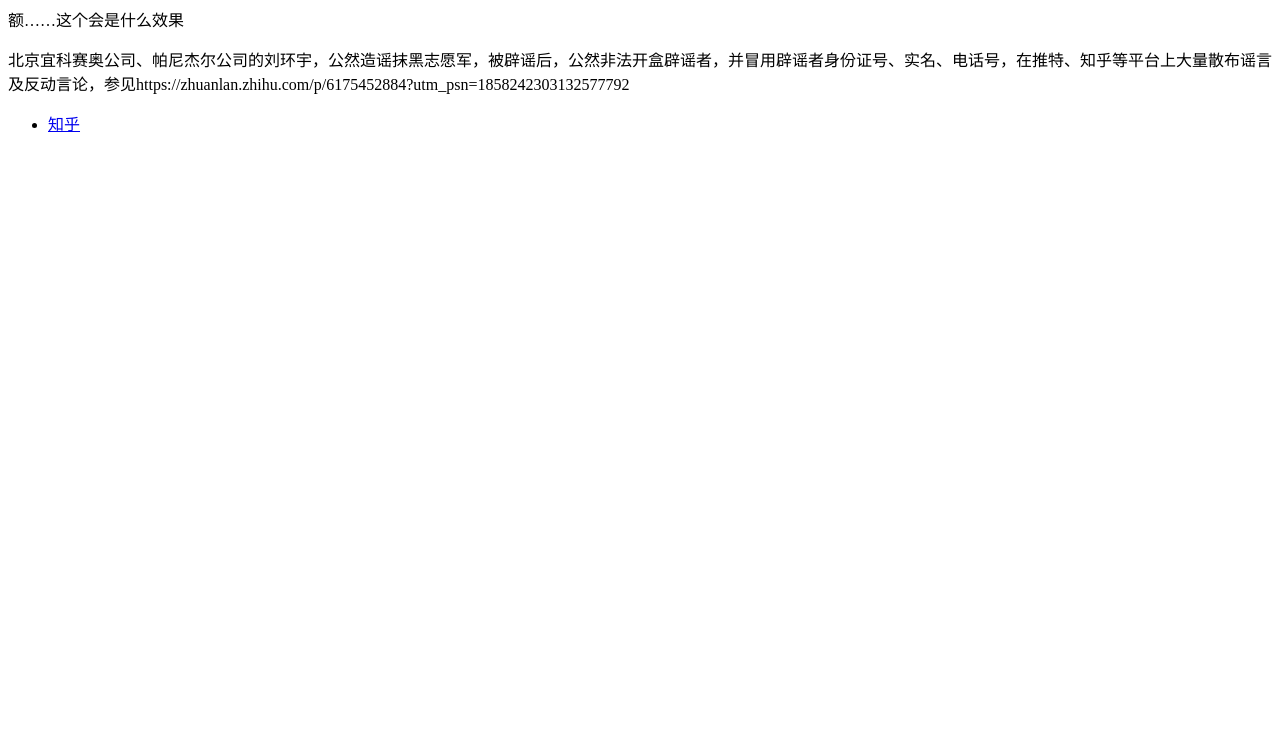
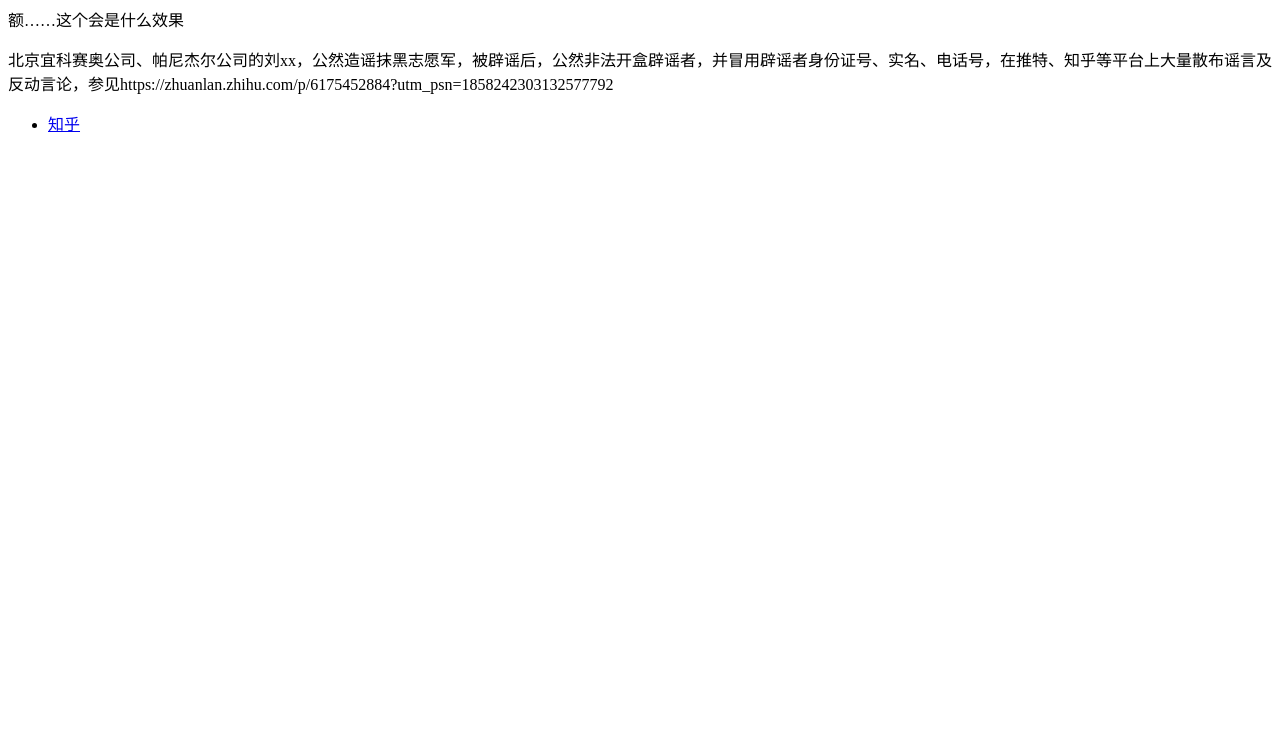
Before and after one commit to Qiaostw1Tang/Qiaostw1Tang.github.io, a plain HTML site: page index.html in a window 1280 px wide. Shown: the part 68-800 px from the top of the page. Drawn offline with Linux system fonts and the light colour scheme.

Commit message:
Update index.html

```diff
--- a/index.html
+++ b/index.html
@@ -6,7 +6,7 @@
 
 
 <p>额……这个会是什么效果</p>
-<p>北京宜科赛奥公司、帕尼杰尔公司的刘环宇，公然造谣抹黑志愿军，被辟谣后，公然非法开盒辟谣者，并冒用辟谣者身份证号、实名、电话号，在推特、知乎等平台上大量散布谣言及反动言论，参见https://zhuanlan.zhihu.com/p/6175452884?utm_psn=1858242303132577792 </p>
+<p>北京宜科赛奥公司、帕尼杰尔公司的刘xx，公然造谣抹黑志愿军，被辟谣后，公然非法开盒辟谣者，并冒用辟谣者身份证号、实名、电话号，在推特、知乎等平台上大量散布谣言及反动言论，参见https://zhuanlan.zhihu.com/p/6175452884?utm_psn=1858242303132577792 </p>
 <ul>
   <li> <a href="https://www.zhihu.com/people/tyc-10-11">知乎</a> </li>
 </ul>
```
